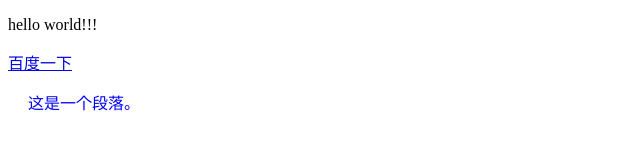
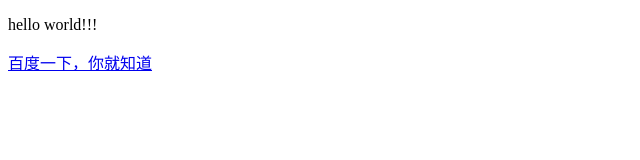
Before and after one commit to SDUGYN/SDUGYN.github.io, a plain HTML site: page index.html in a window 1280 px wide. Shown: the whole page, without its empty margins (0-640 px from the left). Drawn offline with Linux system fonts and the light colour scheme.

Commit message:
Update index.html

```diff
--- a/index.html
+++ b/index.html
@@ -2,15 +2,12 @@
 <html>
 <head>
 <meta charset='utf-8'>
-
-<title>helloworld</title>
-
+<title>Wecome to GYN,s home!</title>
 </head>
 
 <body>
 <p>hello world!!!</p>
-<a href="http://www.baidu.com/">百度一下</a>
-<p style="color:blue;margin-left:20px;">这是一个段落。</p>
+<a href="http://www.baidu.com/">百度一下，你就知道</a>
 </body>
 
 </html>
```
